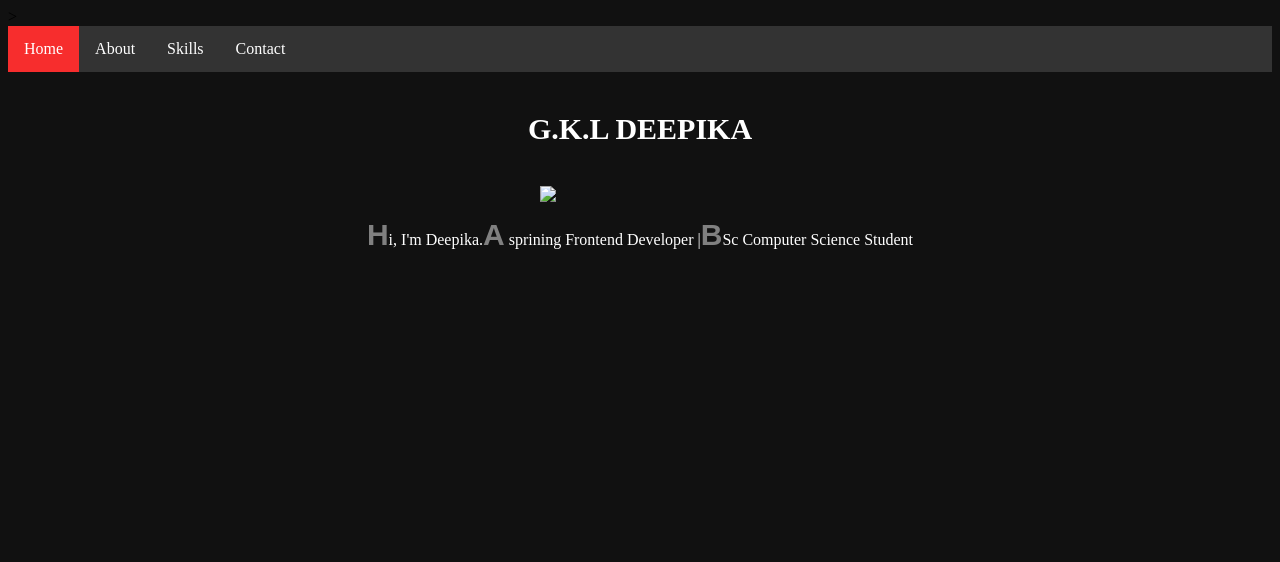
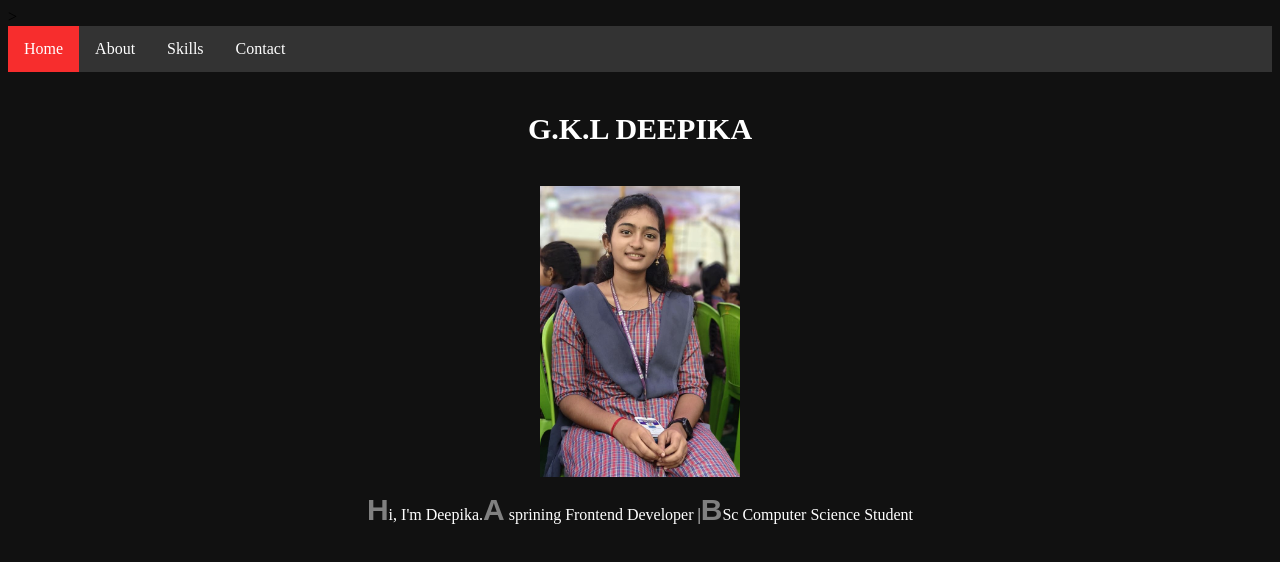
Before and after one commit to deepika-git7/portfolio, a plain HTML site: page index.html in a window 1280 px wide. Drawn offline with Linux system fonts and the light colour scheme.

Commit message:
img path changed

```diff
--- a/index.html
+++ b/index.html
@@ -112,7 +112,7 @@
          </div>
 
          <div class="pic" >
-        <img class="photo" src="5aa2ab16-8462-43ec-8cfb-e37d0998db6a.jpg"  width="200px">
+        <img class="photo" src="assests/profile.jpg"  width="200px">
          </div>
 
 
```
